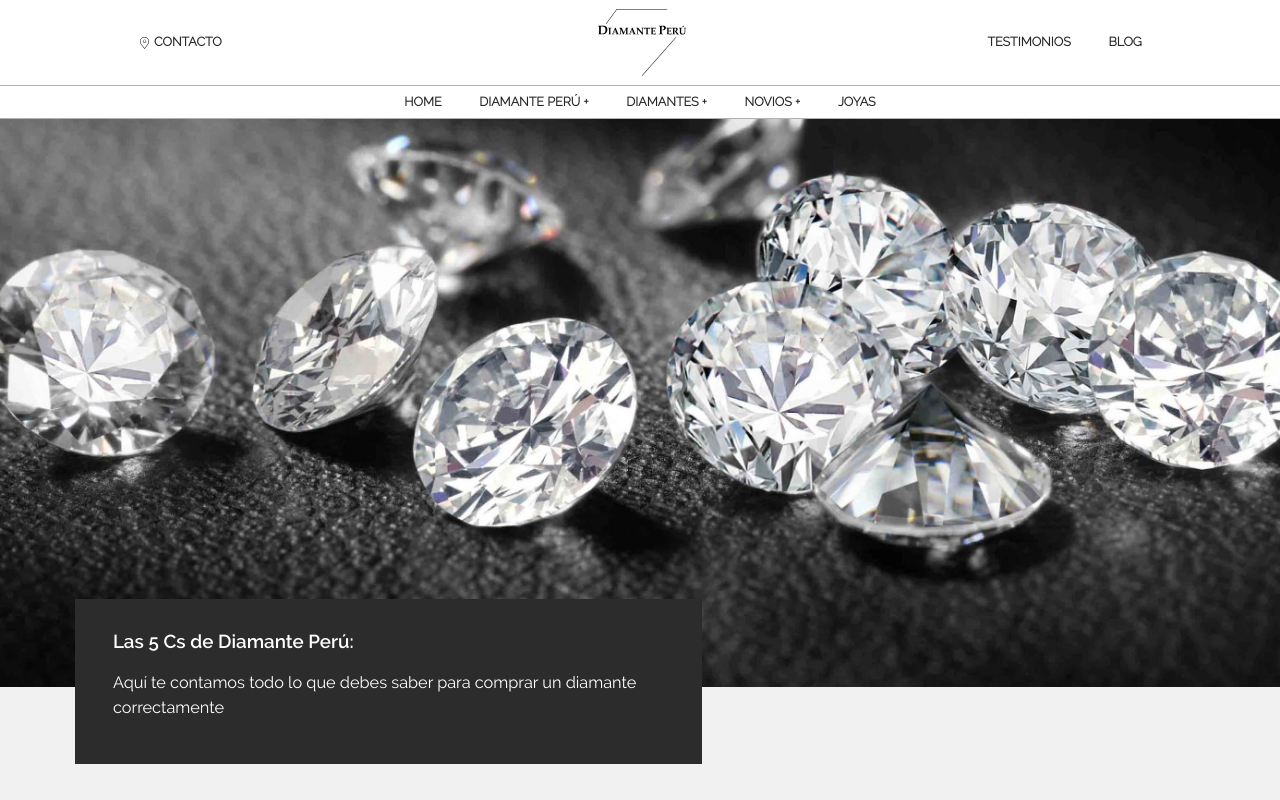
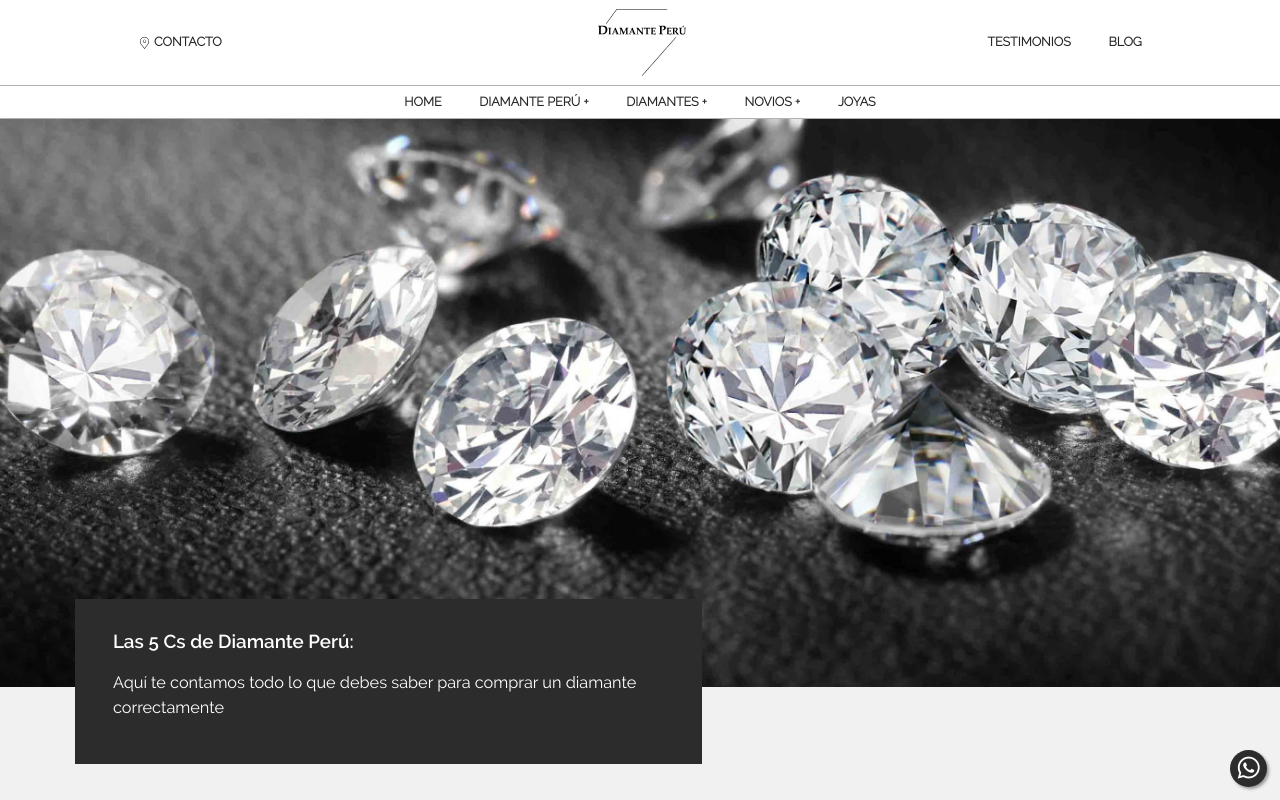
Before and after one commit to HB-Programacion/DiamantePeru, a React (Create React App) app in the folder client/: page /blog-5cs in a window 1280 px wide. Shown: the top 800 px of the page. Built offline with nearby package versions, Linux system fonts and the light colour scheme.

Commit message:
cambios en el c2a

```diff
--- a/client/src/components/C2A.jsx
+++ b/client/src/components/C2A.jsx
@@ -2,7 +2,7 @@ import React from 'react'
 
 const C2A = ()=>{
 return(
-<a href="https://api.whatsapp.com/send?phone=5198053627&text=Hola%21%20Quisiera%20m%C3%A1s%20informaci%C3%B3n%20sobre%20Joyas%20."
+<a href="https://wa.me/51980536287?text=Me%20gustaría%20tener%20información%20personalizada."
  className="float" target="_blank">
 <i className="fab fa-whatsapp"></i>
 </a>);
--- a/client/src/components/Home.jsx
+++ b/client/src/components/Home.jsx
@@ -249,7 +249,7 @@ const Home = () => {
     </div>
     <Convenio />
   </div>
-   <C2A></C2A>
+
 
 
 </>
--- a/client/src/components/TabBar.jsx
+++ b/client/src/components/TabBar.jsx
@@ -30,6 +30,7 @@ import Blog3 from './Blog3-evitar-estafa'
 import Blog4 from './Blog4-historia-sortija'
 import Blog5 from './Blog5-5cs'
 import BlogMantenimiento from './BlogMantenimiento'
+import C2A from "./C2A";
 const TabBar= () => {
 
   return (
@@ -137,6 +138,7 @@ const TabBar= () => {
 
       </div>
     </header>
+    <C2A></C2A>
 </Router>
   );
 }
```
